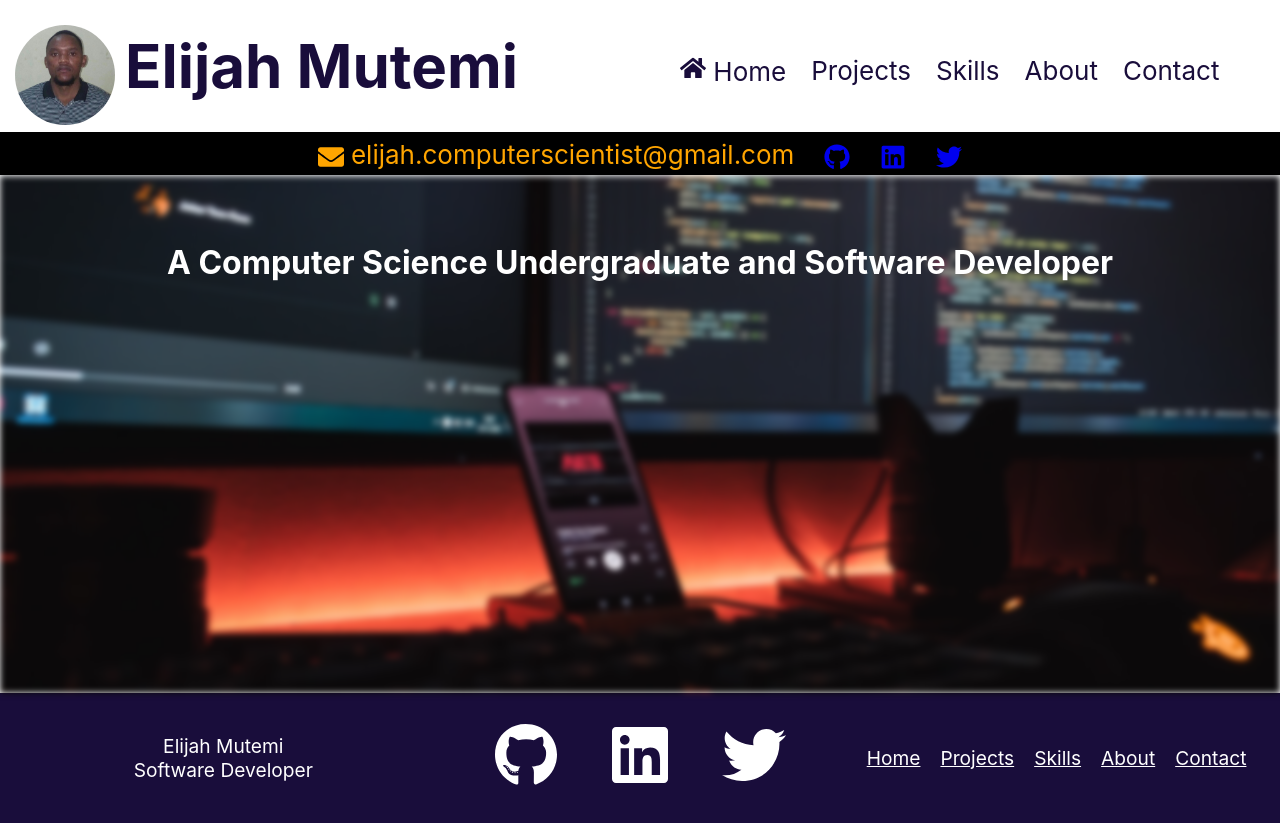
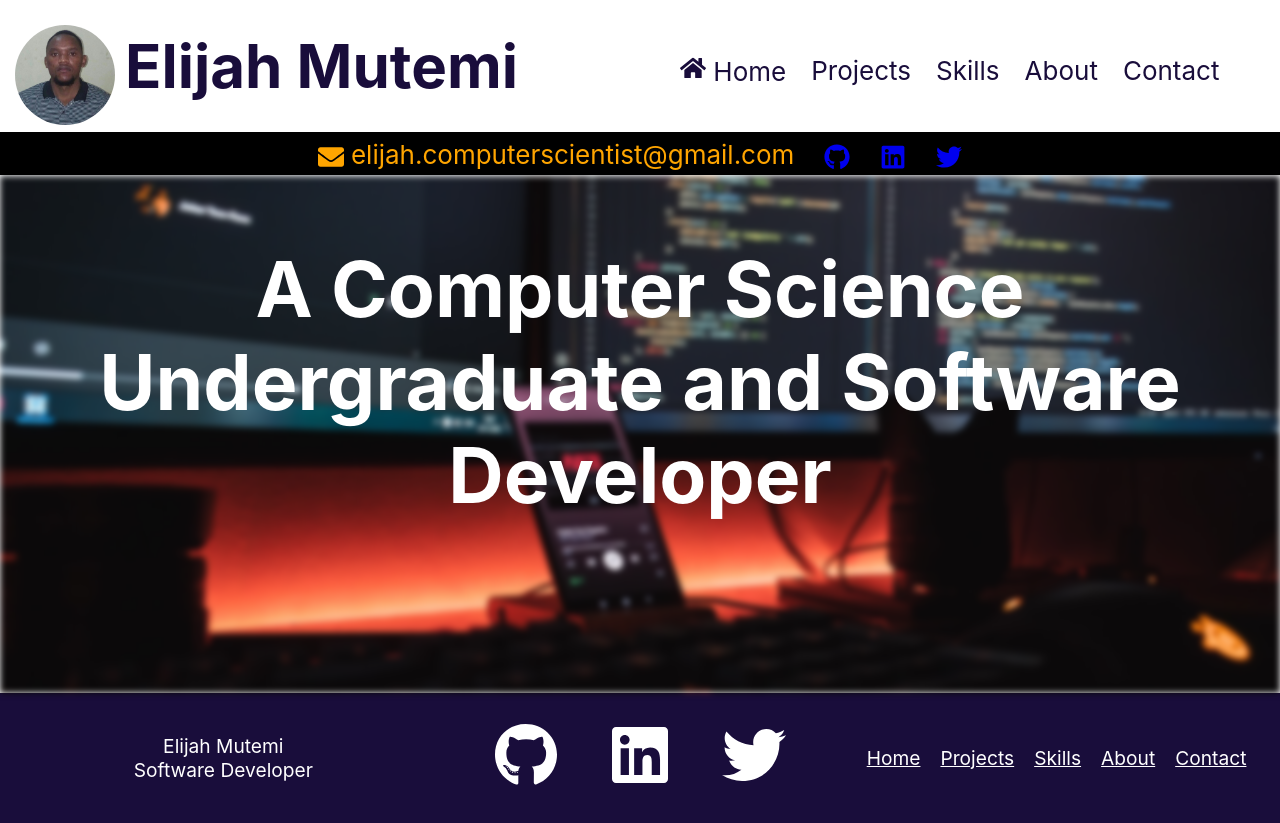
Before and after one commit to njeveh/portfolio, a React (Create React App) app: page / in a window 1280 px wide. Built offline with nearby package versions, Linux system fonts and the light colour scheme.

Commit message:
updates on home page

```diff
--- a/src/css/home.css
+++ b/src/css/home.css
@@ -1,5 +1,5 @@
 h1.main-image-heading {
-    font-size: 2em;
+    font-size: 6vw;
 }
 
 #main-image-container {
```
